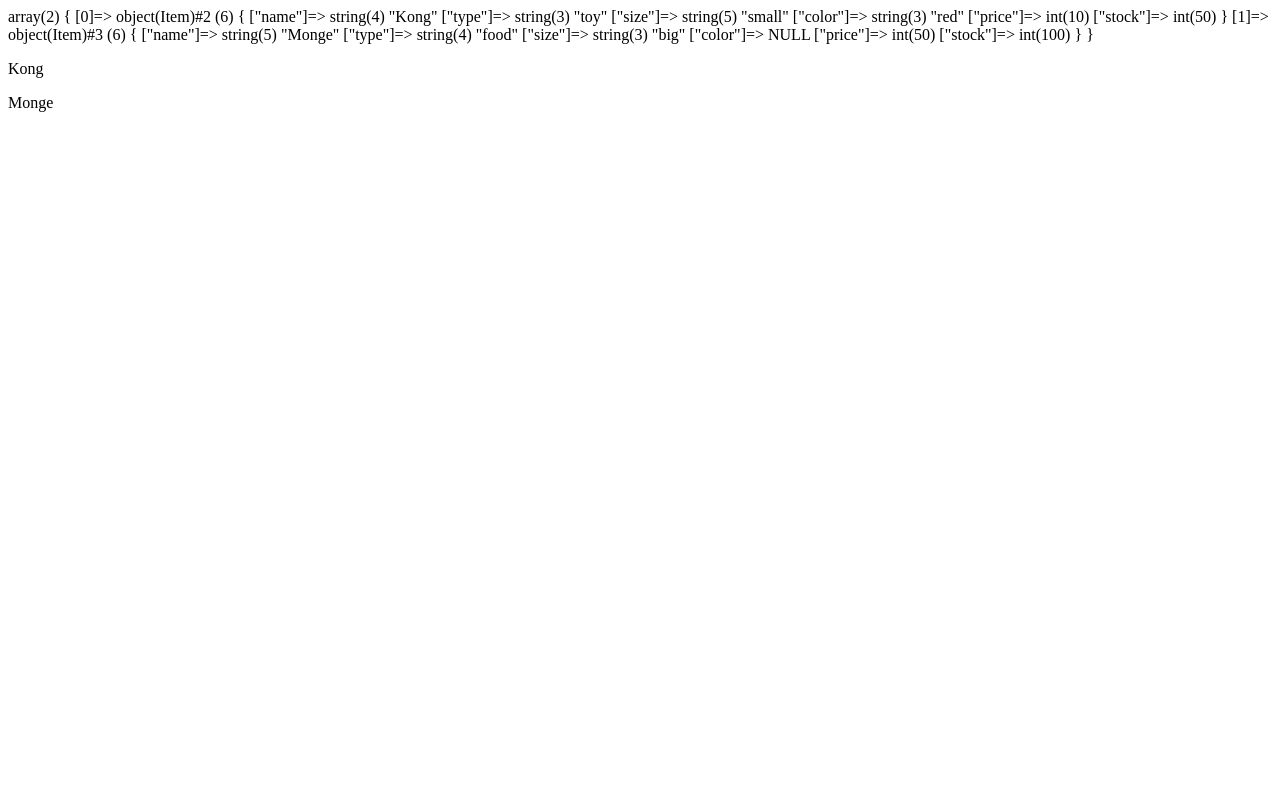
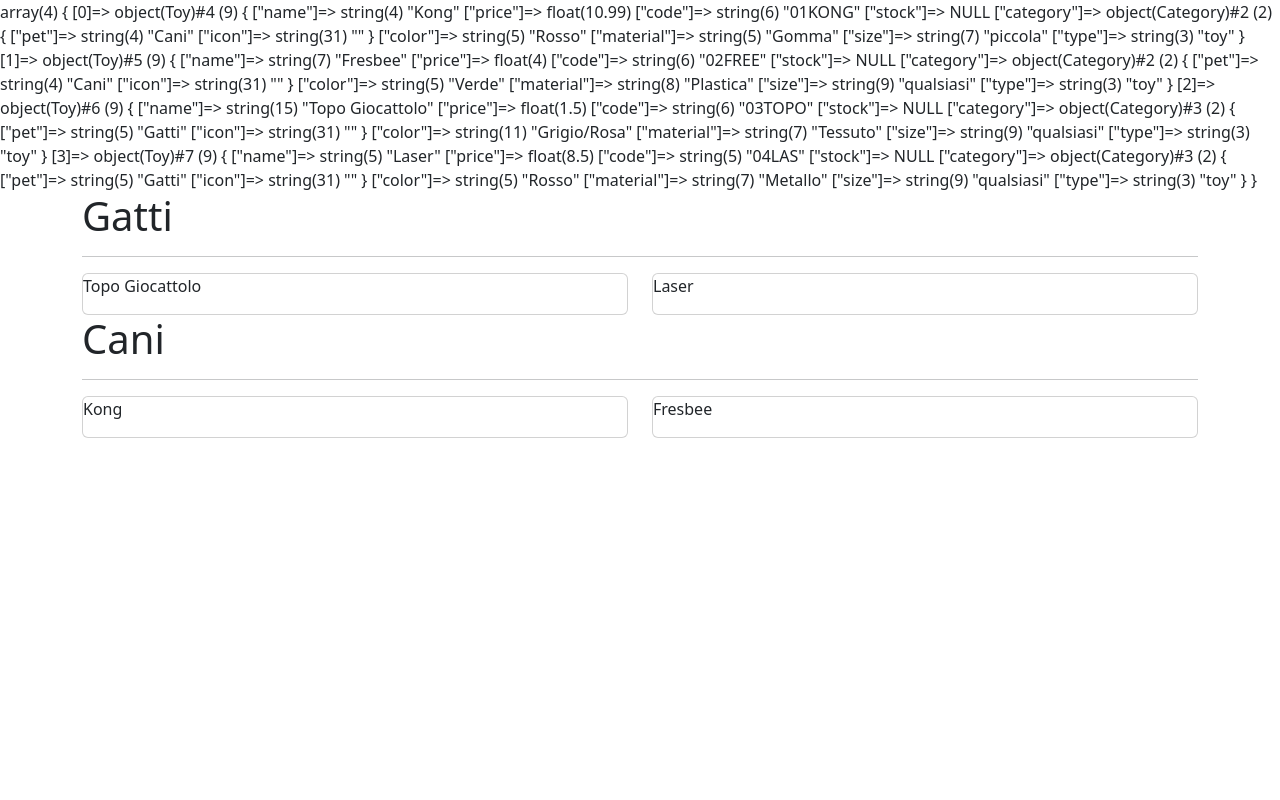
Before and after one commit to daniele-rosati/php-oop-2, a PHP site: page / in a window 1280 px wide. Run offline with PHP 8.4, Linux system fonts and the light colour scheme.

Commit message:
add items and first layout

```diff
--- a/index.php
+++ b/index.php
@@ -15,37 +15,47 @@ organizzate il progetto come visto stamattina a lezione usando varie sottocartel
 
 <?php
 
-// class Stock
-// {
-//     public $quantity;
+ini_set('display_errors', 1);
+error_reporting(E_ALL);
 
-//     // CONTRUSCTOR
-//     public function __construct($productQty)
-//     {
-//         $this->quantity = $productQty;
-//     }
+class Category
+{
+    public $pet;
+    public $icon;
 
-//     public function getQty()
-//     {
-//         return $this->quantity;
-//     }
-// }
+    public function __construct(string $petType, string  $iconSrc)
+    {
+        $this->pet = $petType;
+        $this->icon = $iconSrc;
+    }
+
+    public function getPet()
+    {
+        return $this->pet;
+    }
+
+    public function getIcon()
+    {
+        return $this->icon;
+    }
+}
+
+$dogCategory = new Category('Cani', '<i class="fa-solid fa-dog"></i>');
+
+$catCategory = new Category('Gatti', '<i class="fa-solid fa-cat"></i>');
 
 class Product
 {
     public $name;
-    public $type;
-    public $size;
-    public $color;
     public $price;
+    public $code;
+    public $stock;
 
-    public function __construct($producName, $productType, $productSize, $productColor, $productPrice)
+    public function __construct(string $producName, float $productPrice, string $productCode)
     {
         $this->name = $producName;
-        $this->type = $productType;
-        $this->size = $productSize;
-        $this->color = $productColor;
         $this->price = $productPrice;
+        $this->code = $productCode;
     }
 
     public function getName()
@@ -53,14 +63,46 @@ class Product
         return $this->name;
     }
 
-    public function getType()
+    public function getPrice()
     {
-        return $this->type;
+        return $this->price;
     }
 
-    public function getSize()
+    public function getCode()
     {
-        return $this->size;
+        return $this->code;
+    }
+
+    public function getStock()
+    {
+        return $this->stock;
+    }
+}
+
+class Toy extends Product
+{
+
+    //FROM CLASS Category
+    public $category;
+
+    // ISTANCE VARIABLES
+    public $color;
+    public $material;
+    public $size;
+
+    public $type = 'toy';
+
+    public function __construct($productCategory, string $name, float $price, string $code, int $stock, string $productColor, string $productMaterial, string $productSize)
+    {
+        $this->category = $productCategory;
+
+        //PARENT VARIABLES
+        parent::__construct($name, $price, $code, $stock);
+
+        // ISTANCE VARIABLES MARKING
+        $this->color = $productColor;
+        $this->material = $productMaterial;
+        $this->size = $productSize;
     }
 
     public function getColor()
@@ -68,37 +110,124 @@ class Product
         return $this->color;
     }
 
-    public function getPrice()
+    public function getMaterial()
     {
-        return $this->price;
+        return $this->material;
+    }
+
+    public function getSize()
+    {
+        return $this->size;
     }
 }
 
+class Food extends Product
+{
+    //FROM CLASS Category
+    public $category;
 
-// PRODUCT[ANIMALE --> CATEGORY(ITEM DATA)]
+    // ISTANCE VARIABLES
+    public $weight;
+    public $calories;
+    public $age;
 
+    public $type = 'food';
 
-class Item extends Product
+    public function __construct($productCategory, string $name, float $price, string $code, int $stock, float $productWeigth, float $productCalories, string $productAge)
     {
+        $this->category = $productCategory;
 
-    public $stock;
+        //PARENT VARIABLES
+        parent::__construct($name, $price, $code, $stock);
 
-    public function __construct($name, $type, $size, $color, $price, $productStock)
+        // ISTANCE VARIABLES MARKING
+        $this->weight = $productWeigth;
+        $this->calories = $productCalories;
+        $this->age = $productAge;
+    }
+
+    public function getWeight()
     {
-        parent::__construct($name, $type, $size, $color, $price);
-        $this->stock = $productStock;
+        return $this->weight;
+    }
+
+    public function getCalories()
+    {
+        return $this->calories;
+    }
+
+    public function getAge()
+    {
+        return $this->age;
     }
 }
 
+class Kennel extends Product
+{
+    //FROM CLASS Category
+    public $category;
+
+    // ISTANCE VARIABLES
+    public $weight;
+    public $heigth;
+    public $width;
+    public $length;
+    public $color;
+    public $material;
+
+    public $type = 'kennel';
+
+    public function __construct($productCategory, string $name, float $price, string $code, int $stock, float $productWeigth, float $productHeigth, float $productWidth, float $productLength, string $productColor, string $productMaterial)
+    {
+        $this->category = $productCategory;
+
+        //PARENT VARIABLES
+        parent::__construct($name, $price, $code, $stock);
+
+        // ISTANCE VARIABLES MARKING
+        $this->weight = $productWeigth;
+        $this->heigth = $productHeigth;
+        $this->width = $productWidth;
+        $this->length = $productLength;
+        $this->material = $productMaterial;
+        $this->color = $productColor;
+    }
+
+    public function getWeight()
+    {
+        return $this->weight;
+    }
+
+    public function getMesurements()
+    {
+        return "H $this->heigth cm, W $this->width cm, L $this->length cm";
+    }
+
+    public function getColor()
+    {
+        return $this->color;
+    }
+
+    public function getMaterial()
+    {
+        return $this->material;
+    }
+}
+
+// TOYS
+$kong = new Toy($dogCategory, 'Kong', 10.99, '01KONG', 10, 'Rosso', 'Gomma', 'piccola');
+$fresbee = new Toy($dogCategory, 'Fresbee', 4, '02FREE', 20, 'Verde', 'Plastica', 'qualsiasi');
+$mouse = new Toy($catCategory, 'Topo Giocattolo', 1.50, '03TOPO', 30, 'Grigio/Rosa', 'Tessuto', 'qualsiasi');
+$laser = new Toy($catCategory, 'Laser', 8.50, '04LAS', 23, 'Rosso', 'Metallo', 'qualsiasi');
+
+
+
 $productsList = [];
-
-$kong = new Item('Kong', 'toy', 'small', 'red', 10, 50);
-
-$monge = new Item('Monge', 'food', 'big', null, 50, 100);
-
-array_push($productsList, $kong, $monge);
+array_push($productsList, $kong, $fresbee, $mouse, $laser);
 
 var_dump($productsList);
+
+// die;
 
 ?>
 
@@ -108,12 +237,28 @@ var_dump($productsList);
 <head>
     <meta charset="UTF-8">
     <meta name="viewport" content="width=device-width, initial-scale=1.0">
-    <title>OOP -2</title>
+    <title>OOP - 2</title>
+
+    <link href='https://cdn.jsdelivr.net/npm/bootstrap@5.3.2/dist/css/bootstrap.min.css' rel='stylesheet' integrity='sha384-T3c6CoIi6uLrA9TneNEoa7RxnatzjcDSCmG1MXxSR1GAsXEV/Dwwykc2MPK8M2HN' crossorigin='anonymous'>
 </head>
 
 <body>
 
+
+    <div class="container">
+
+
+        <h1>Gatti</h1>
+        <hr>
+        <div class="row">
+
             <?php foreach ($productsList as $product) : ?>
+
+                <?php if ($product->category->pet == 'Gatti') : ?>
+
+                    <div class="col">
+
+                        <div class="card">
 
                             <?php if ($product->type == 'toy') : ?>
                                 <p><?= $product->getName() ?></p>
@@ -122,7 +267,57 @@ var_dump($productsList);
                             <?php if ($product->type == 'food') : ?>
                                 <p><?= $product->getName() ?></p>
                             <?php endif ?>
-    <?php endforeach ?>
+
+                            <?php if ($product->type == 'kennel') : ?>
+                                <p><?= $product->getName() ?></p>
+                            <?php endif ?>
+
+                        </div>
+
+                    </div>
+
+                <?php endif ?>
+
+            <?php endforeach; ?>
+
+        </div>
+
+
+        <h1>Cani</h1>
+        <hr>
+
+        <div class="row">
+
+            <?php foreach ($productsList as $product) : ?>
+
+                <?php if ($product->category->pet == 'Cani') : ?>
+
+                    <div class="col">
+
+                        <div class="card">
+
+                            <?php if ($product->type == 'toy') : ?>
+                                <p><?= $product->getName() ?></p>
+                            <?php endif ?>
+
+                            <?php if ($product->type == 'food') : ?>
+                                <p><?= $product->getName() ?></p>
+                            <?php endif ?>
+
+                            <?php if ($product->type == 'kennel') : ?>
+                                <p><?= $product->getName() ?></p>
+                            <?php endif ?>
+
+                        </div>
+
+                    </div>
+
+                <?php endif ?>
+
+            <?php endforeach; ?>
+
+        </div>
+    </div>
 
 </body>
 
```
Lines whose indentation alone changed are shown as unchanged.
